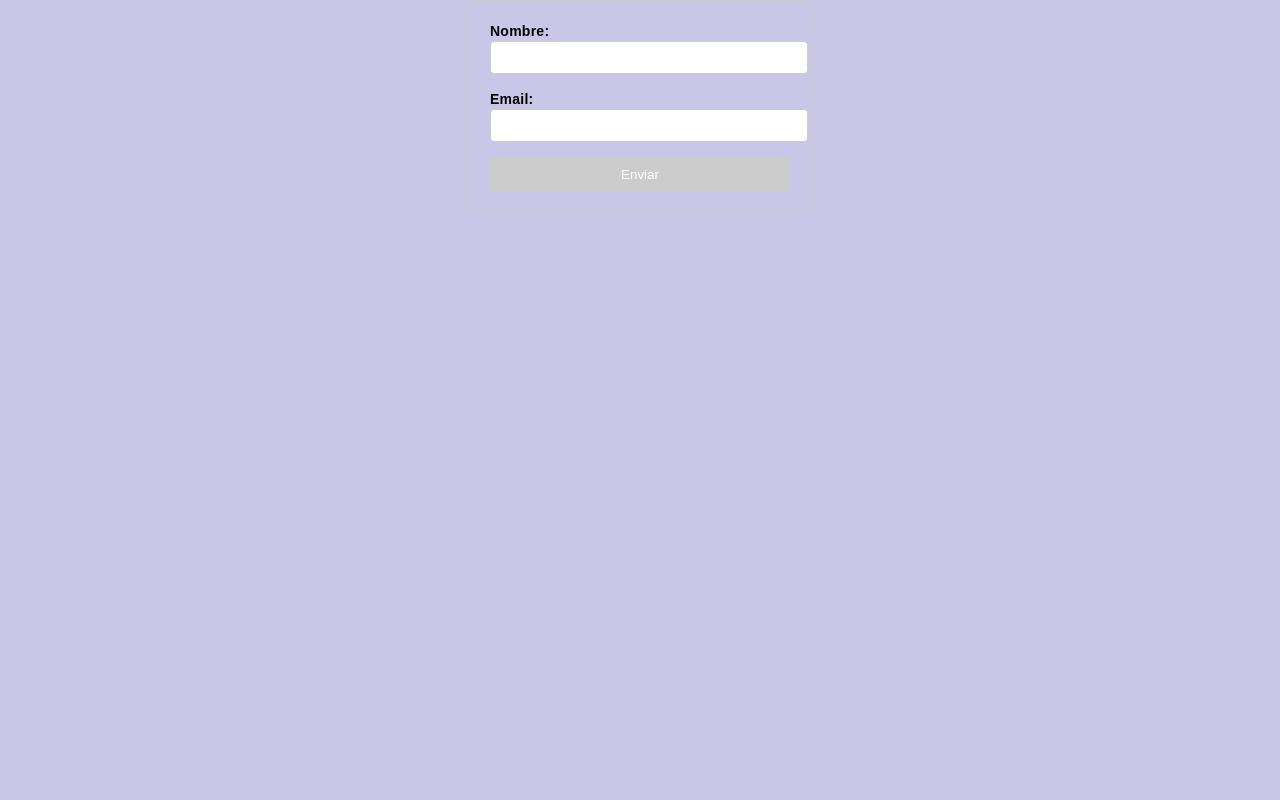
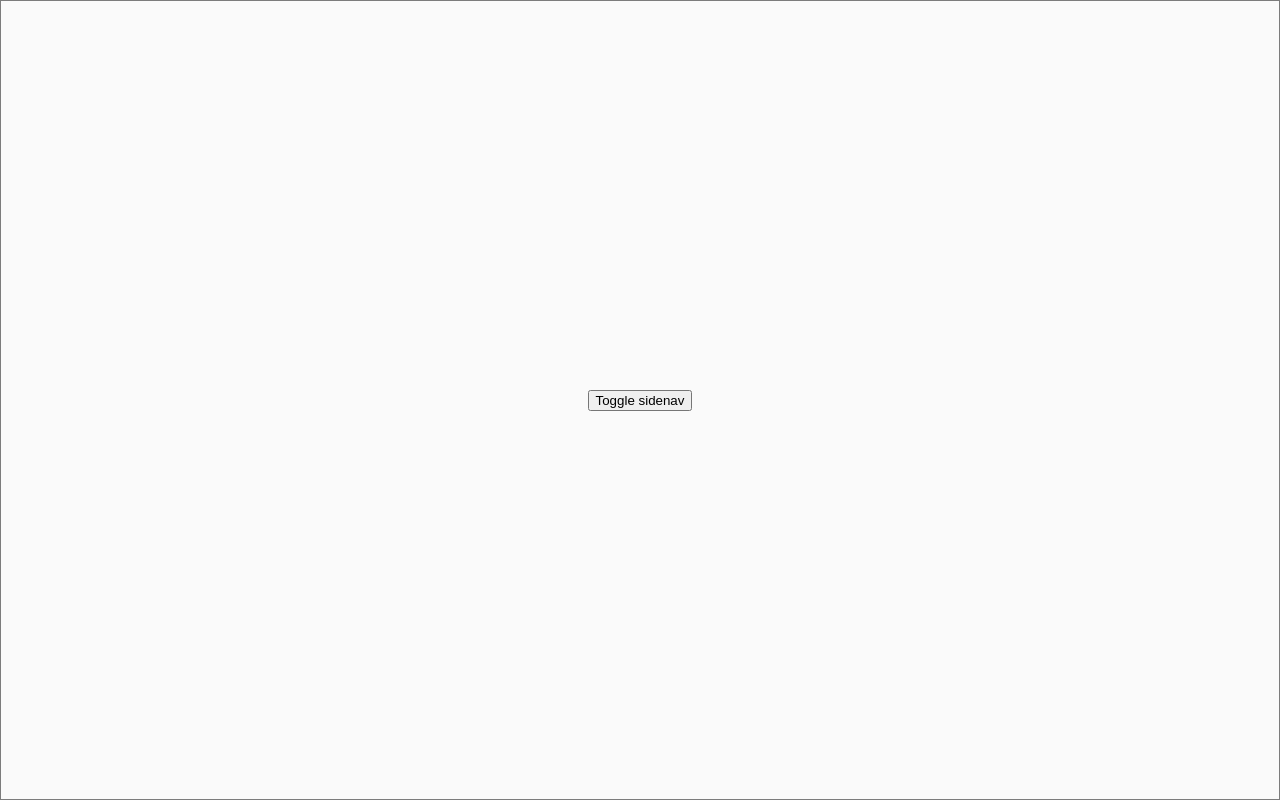
Before and after one commit to martetosca9/proyectoAngular, an Angular app: page / in a window 1280 px wide. Built offline with nearby package versions, Linux system fonts and the light colour scheme.

Commit message:
dashboard

```diff
--- a/src/app/app.component.html
+++ b/src/app/app.component.html
@@ -1,11 +1,12 @@
 <!-- <app-toolbar></app-toolbar>
 
 <div style="display: flex">
-    <app-sidebar></app-sidebar>
 
     <app-alumnos></app-alumnos>
 </div>
 
 <app-footer></app-footer> -->
 
-<app-formulario></app-formulario>
+<!-- <app-formulario></app-formulario> -->
+
+<app-dashboard></app-dashboard>
--- /dev/null
+++ b/src/app/dashboard/dashboard.component.html
@@ -0,0 +1,16 @@
+<mat-drawer-container class="example-container" autosize>
+    <mat-drawer #drawer class="example-sidenav" mode="side">
+        <p>Auto-resizing sidenav</p>
+        <p *ngIf="showFiller">Lorem, ipsum dolor sit amet consectetur.</p>
+        <button (click)="showFiller = !showFiller" mat-raised-button>
+            Toggle extra text
+        </button>
+    </mat-drawer>
+
+    <div class="example-sidenav-content">
+        <button type="button" mat-button (click)="drawer.toggle()">
+            Toggle sidenav
+        </button>
+    </div>
+
+</mat-drawer-container>
--- /dev/null
+++ b/src/app/dashboard/dashboard.component.scss
@@ -0,0 +1,15 @@
+.example-container {
+    height: 100vh;
+    border: 1px solid rgba(0, 0, 0, 0.5);
+}
+
+.example-sidenav-content {
+    display: flex;
+    height: 100%;
+    align-items: center;
+    justify-content: center;
+}
+
+.example-sidenav {
+    padding: 20px;
+}
--- /dev/null
+++ b/src/app/dashboard/dashboard.component.ts
@@ -0,0 +1,10 @@
+import { Component } from '@angular/core';
+
+@Component({
+  selector: 'app-dashboard',
+  templateUrl: './dashboard.component.html',
+  styleUrls: ['./dashboard.component.scss']
+})
+export class DashboardComponent {
+  showFiller = false;
+}
--- a/src/app/sidebar/sidebar.component.html
+++ /dev/null
@@ -1,4 +0,0 @@
-
-<aside>
-    <p>sidebar works!</p>
-</aside>
--- a/src/app/sidebar/sidebar.component.scss
+++ /dev/null
@@ -1,6 +0,0 @@
-aside {
-    position: sticky;
-    background-color: aliceblue;
-    height: 100vh;
-    width: 200px;
-}
```
Also changed, not shown: src/app/app.module.ts (+2 -5 lines), src/app/dashboard/dashboard.module.ts (added, +19 -0 lines), src/app/sidebar/sidebar.component.ts (deleted, +0 -10 lines).
